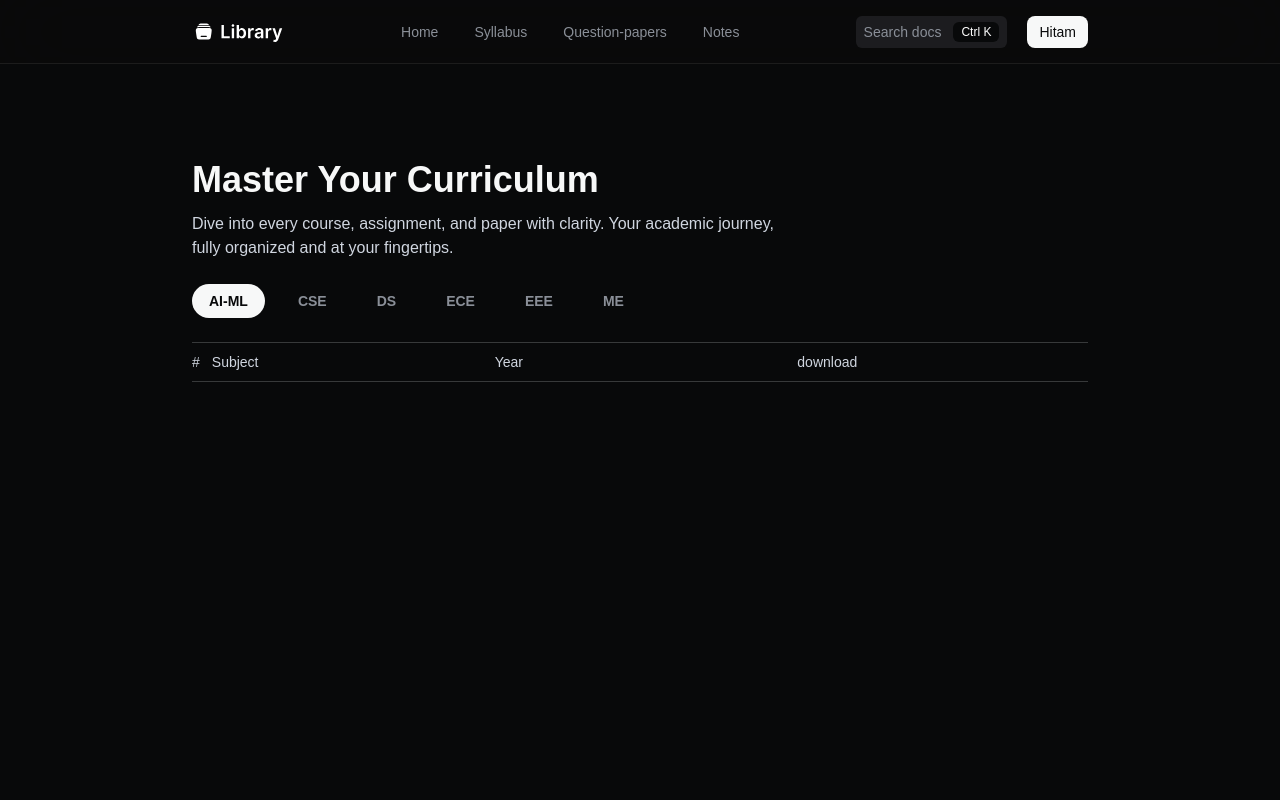
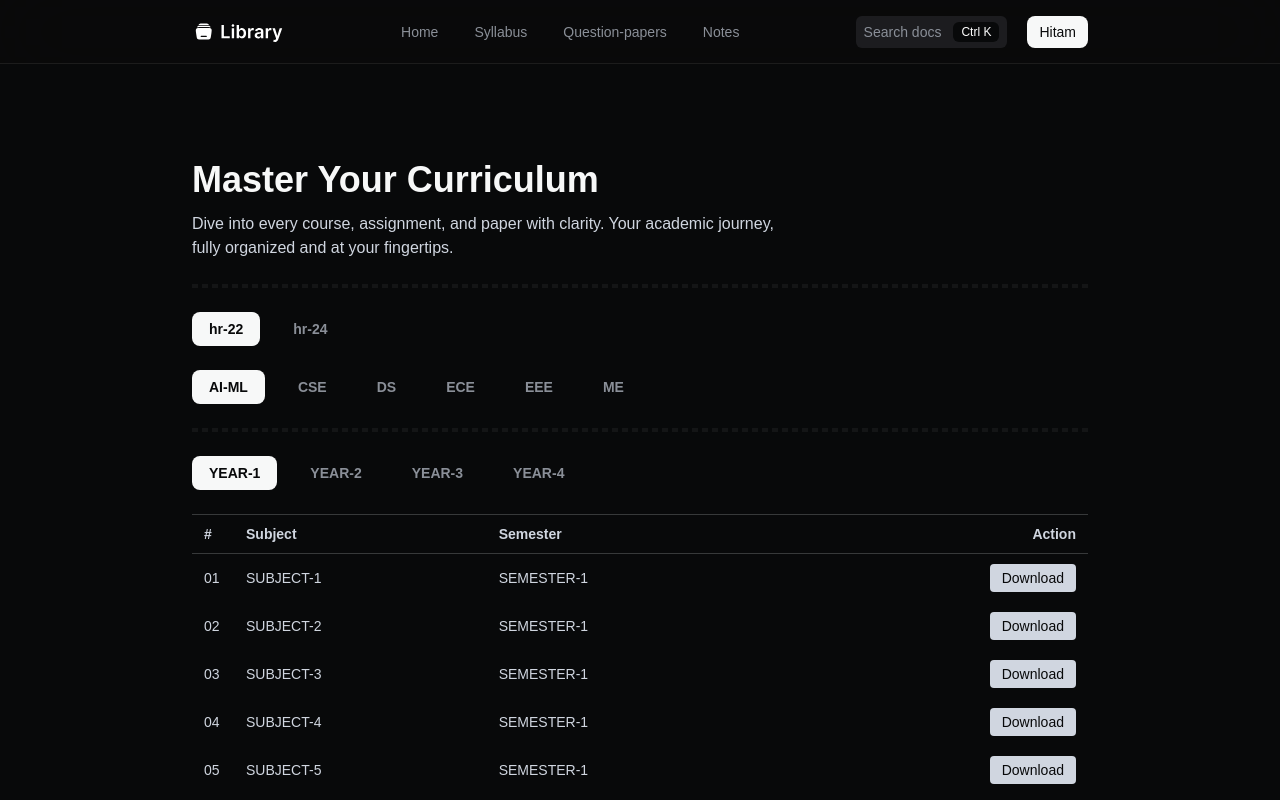
Before and after one commit to NikhilKatkuri/collage-digital-library, a Next.js app: page /syllabus in a window 1280 px wide. Shown: the top 800 px of the page. Built offline with nearby package versions, Linux system fonts and the light colour scheme.

Commit message:
feat(dev):devloped syllabus page

```diff
--- a/src/app/syllabus/page.tsx
+++ b/src/app/syllabus/page.tsx
@@ -1,10 +1,22 @@
 'use client';
 import Navbar from '@/components/Navbar';
-import brunch, { RegulationType } from '@/data/brunch';
+import brunch, {
+  Regulation,
+  regulations,
+  RegulationType,
+  Resource,
+  SemesterType,
+  years,
+  YearType,
+} from '@/data/brunch';
 import React from 'react';
-
+type Table = {
+  semester: SemesterType;
+  name: string;
+  resource: Resource[];
+};
 const Page = () => {
-  // const [data, setData] = useState<Regulation[] | null>(null);
+  const [data, setData] = React.useState<Regulation[] | null>(null);
   const [courses, setCourses] = React.useState<string[]>([]);
   const [selectedCourse, setselectedCourse] = React.useState<{
     index: number;
@@ -13,14 +25,22 @@ const Page = () => {
     index: 0,
     course: '',
   });
-  const regu: RegulationType = 'hr-24';
+  const [selectedYear, setselectedYear] = React.useState<{
+    index: number;
+    year: YearType;
+  }>({
+    index: 0,
+    year: 'YEAR-1',
+  });
+  const [Table, setTable] = React.useState<Table[] | null>(null);
 
+  const [regu,setRegu] = React.useState<RegulationType>('hr-22');
   React.useEffect(() => {
     const brunchDataProcess = brunch.find(item => item.regulationType === regu);
 
     if (!brunchDataProcess) {
       console.warn(`No data found for regulation: ${regu}`);
-      // setData([]);
+      setData([]);
       return;
     }
 
@@ -40,7 +60,7 @@ const Page = () => {
       })),
     }));
 
-    // setData(syllabusResources);
+    setData(syllabusResources);
     setCourses(syllabusResources.map(item => item.branch));
     setselectedCourse({
       index: 0,
@@ -49,11 +69,39 @@ const Page = () => {
     console.log('Syllabus Resources:', syllabusResources);
   }, [regu]);
 
+  React.useEffect(() => {
+    function Update() {
+      if (data === null) return;
+      const filteredData = data.find(
+        item => item.branch === selectedCourse.course
+      );
+      if (!filteredData) return;
+      const block = filteredData.block.find(
+        item => item.year === selectedYear.year
+      );
+      if (!block) return;
+      const subjects = block.semesterBlock.map(item => ({
+        semester: item.semester,
+        subjects: item.subjects.map(itemSubject => ({
+          name: itemSubject.name,
+          resource: itemSubject.resource,
+        })),
+      }));
+      const custom = subjects.flatMap(item =>
+        item.subjects.map(sub => ({
+          semester: item.semester,
+          ...sub,
+        }))
+      );
+      setTable(custom);
+    }
+    Update();
+  }, [data, selectedCourse.course, selectedYear.year]);
   return (
     <div className="h-screen w-screen">
       <Navbar />
       <main className="h-full w-full max-lg:px-4">
-        <div className="mx-auto w-full max-w-4xl pt-24">
+        <div className="mx-auto w-full max-w-4xl py-24">
           <div className="flex h-full w-full flex-col gap-6">
             <div className="grid grid-cols-1 gap-y-3 sm:grid-cols-[600px]">
               <h1 className="text-text-primary text-4xl font-semibold">
@@ -64,7 +112,25 @@ const Page = () => {
                 academic journey, fully organized and at your fingertips.
               </p>
             </div>
+
             <div className="grid grid-cols-1 gap-6">
+              <div className="border-line-secondary/50 w-full overflow-x-hidden border-2 border-dashed"></div>
+
+              <div className="flex flex-wrap gap-4">
+                {regulations.map(item => {
+                  return (
+                    <button
+                      onClick={() => {
+                        setRegu(item);
+                      }}
+                      className={`px-4 py-1.5 text-sm font-semibold ${regu === item ? 'index-button' : 'text-text-tertiary hover:border-line-primary'} cursor-pointer rounded-lg border border-transparent transition-all duration-300 ease-in-out`}
+                      key={item}
+                    >
+                      {item}
+                    </button>
+                  );
+                })}
+              </div>
               <div className="flex flex-wrap gap-4">
                 {courses.map((item, index) => {
                   return (
@@ -75,7 +141,7 @@ const Page = () => {
                           course: item,
                         });
                       }}
-                      className={`px-4 py-1.5 text-sm font-semibold ${selectedCourse.index === index ? 'index-button' : 'text-text-tertiary hover:border-line-primary'} cursor-pointer rounded-full border border-transparent transition-all duration-300 ease-in-out`}
+                      className={`px-4 py-1.5 text-sm font-semibold ${selectedCourse.index === index ? 'index-button' : 'text-text-tertiary hover:border-line-primary'} cursor-pointer rounded-lg border border-transparent transition-all duration-300 ease-in-out`}
                       key={item}
                     >
                       {item}
@@ -83,16 +149,62 @@ const Page = () => {
                   );
                 })}
               </div>
-              <div className="border-line-primary grid h-10 w-full grid-cols-3 gap-3 border-t border-b text-sm">
-                <div className="flex items-center gap-3">
+              <div className="border-line-secondary/50 w-full overflow-x-hidden border-2 border-dashed"></div>
+              <div className="flex flex-wrap gap-4">
+                {years.map((item, index) => {
+                  return (
+                    <button
+                      onClick={() => {
+                        setselectedYear({
+                          index: index,
+                          year: item,
+                        });
+                      }}
+                      className={`px-4 py-1.5 text-sm font-semibold ${selectedYear.index === index ? 'index-button' : 'text-text-tertiary hover:border-line-primary'} cursor-pointer rounded-lg border border-transparent transition-all duration-300 ease-in-out`}
+                      key={item}
+                    >
+                      {item}
+                    </button>
+                  );
+                })}
+              </div>
+              <div className="w-full overflow-x-scroll">
+                <div className="min-w-[600px]">
+                  {/* Table Header */}
+                  <div className="border-line-primary grid h-10 w-full grid-cols-3 items-center gap-3 border-t border-b px-3 text-sm font-semibold">
+                    <div className="grid grid-cols-[30px_auto] items-center gap-3">
                       <span>#</span>
                       <span>Subject</span>
                     </div>
                     <div className="flex items-center gap-3">
-                  <span>Year</span>
+                      <span>Semester</span>
+                    </div>
+                    <div className="flex items-center justify-end gap-3">
+                      <span>Action</span>
+                    </div>
+                  </div>
+
+                  {/* Table Rows */}
+                  {Table &&
+                    Table.map((item, index) => (
+                      <div
+                        key={index}
+                        className="hover:bg-line-quaternary grid h-12 w-full grid-cols-3 items-center gap-3 rounded-lg px-3 text-sm transition"
+                      >
+                        <div className="grid grid-cols-[30px_auto] items-center gap-3">
+                          <span>{index < 9 ? `0${index + 1}` : index + 1}</span>
+                          <span className="truncate">{item.name}</span>
                         </div>
                         <div className="flex items-center gap-3">
-                  <button>download</button>
+                          <span>{item.semester}</span>
+                        </div>
+                        <div className="flex items-center justify-end gap-3">
+                          <button className="bg-text-secondary text-bg-primary hover:bg-text-primary rounded px-3 py-1 transition">
+                            Download
+                          </button>
+                        </div>
+                      </div>
+                    ))}
                 </div>
               </div>
             </div>
```
Lines whose indentation alone changed are shown as unchanged.
